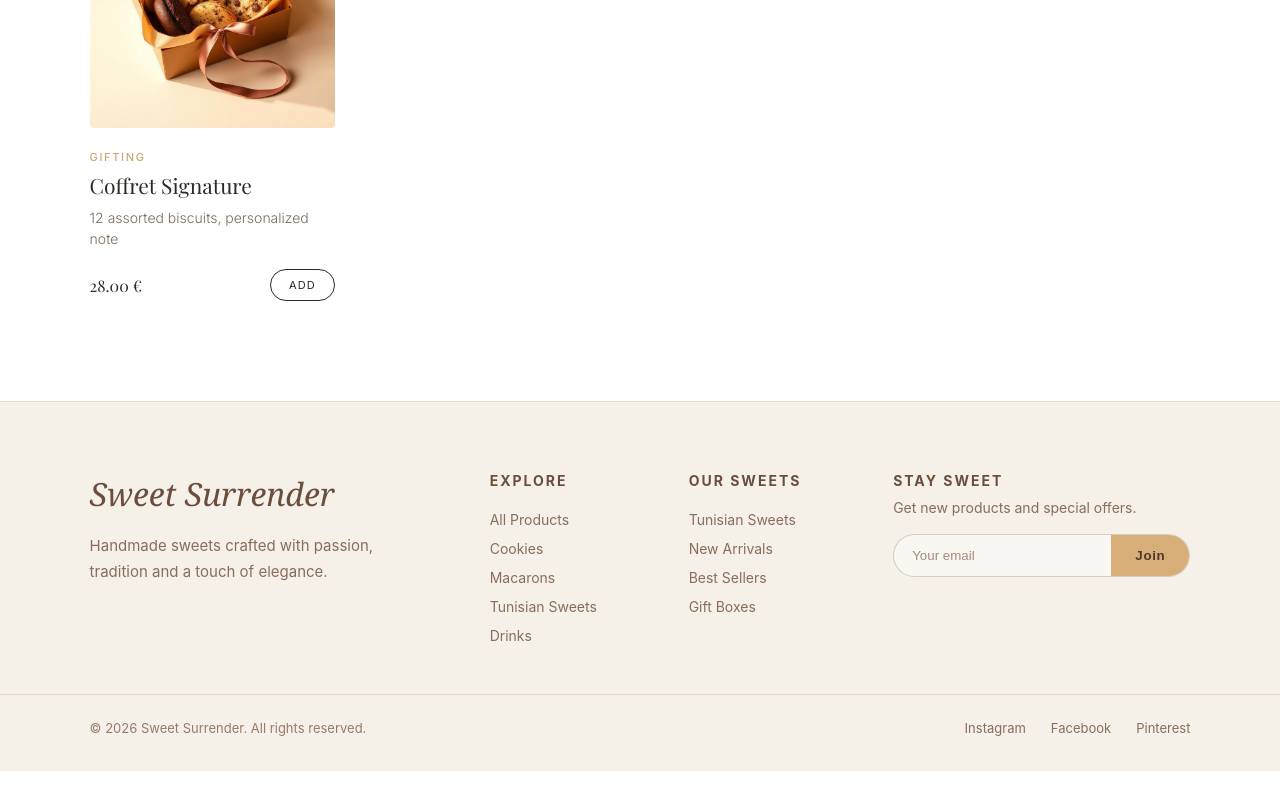
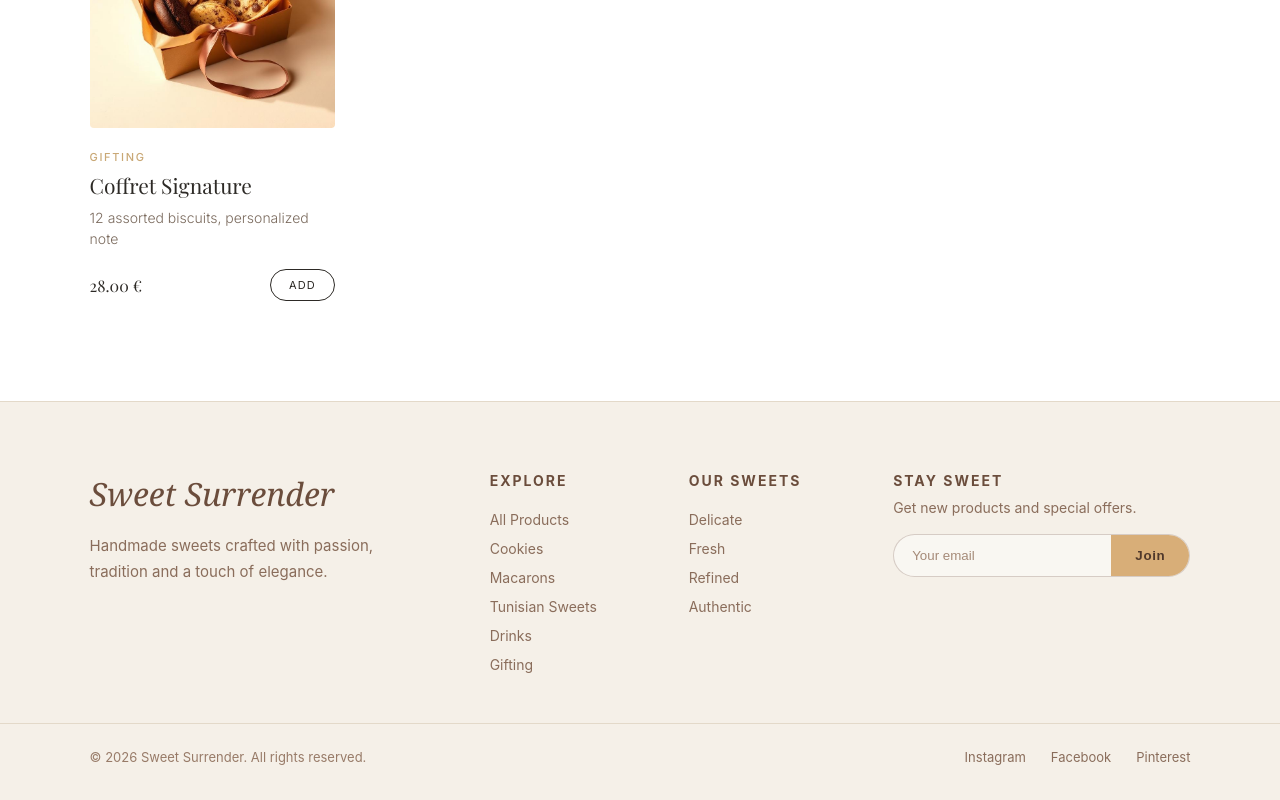
Before and after one commit to omarmhiri1998/M-SHOP, a React (Create React App) app in the folder my-app/: page /boutique in a window 1280 px wide. Shown: the part 4328-5128 px from the top of the page. Before the commit the page ends 5099 px from the top, so only its background shows below. Built offline with nearby package versions, Linux system fonts and the light colour scheme; a web font is replaced by a local one.

Commit message:
qlq modification

```diff
--- a/my-app/src/components/footer/Footer.jsx
+++ b/my-app/src/components/footer/Footer.jsx
@@ -38,16 +38,19 @@ function Footer() {
               <Link to="/boutique/drinks">
                 Drinks
               </Link>
+              <Link to="/gifting">
+                Gifting</Link>
+
         </div>
 
 
         <div className="footer-section">
-          <h3>Our Sweets</h3>
+          <h3>Our Sweets </h3>
 
-          <a href="/">Tunisian Sweets</a>
-          <a href="/">New Arrivals</a>
-          <a href="/">Best Sellers</a>
-          <a href="/">Gift Boxes</a>
+          <a href="/">Delicate</a>
+          <a href="/">Fresh</a>
+          <a href="/">Refined</a>
+          <a href="/">Authentic</a>
         </div>
 
 
--- a/my-app/src/pages/AllProducts.css
+++ b/my-app/src/pages/AllProducts.css
@@ -91,6 +91,7 @@
     display: grid;
     grid-template-columns: repeat(4, 1fr);
     gap: 40px;
+
   }
 
   @media (max-width: 1000px) {
@@ -115,6 +116,7 @@
   .all-product-image {
     position: relative;
     margin-bottom: 22px;
+
   }
 
   .all-product-image img {
@@ -123,6 +125,9 @@
     object-fit: cover;
     border-radius: 4px;
     display: block;
+
+
+
   }
 
   .all-product-type {
--- a/my-app/src/pages/AllProducts.jsx
+++ b/my-app/src/pages/AllProducts.jsx
@@ -6,8 +6,7 @@ import { drinks } from '../data/drinks';
 import { giftingItems } from '../data/gifting';
 import './AllProducts.css';
 
-// On fusionne toutes les collections en un seul tableau,
-// en ajoutant un champ "type" pour pouvoir filtrer par famille de produit
+
 const allProducts = [
   ...cookies.map((item) => ({ ...item, type: 'Cookies' })),
   ...macarons.map((item) => ({ ...item, type: 'Macarons' })),
--- a/my-app/src/pages/main/Main.jsx
+++ b/my-app/src/pages/main/Main.jsx
@@ -60,7 +60,7 @@ function Main({ onAdd }) {
             </p>
 
             <Link to="/boutique/cookies" >
-            Explor
+            Explore
               </Link>
           </div>
 
@@ -76,7 +76,7 @@ function Main({ onAdd }) {
             </p>
 
             <Link to="/boutique/macarons" >
-                Explor
+                Explore
               </Link>
           </div>
 
@@ -93,7 +93,7 @@ function Main({ onAdd }) {
 
 
               <Link to="/boutique/tunisian-sweets">
-              Explor
+              Explore
               </Link>
 
 
@@ -109,7 +109,7 @@ function Main({ onAdd }) {
             </p>
 
             <Link to="/boutique/drinks" >
-            Explor
+            Explore
               </Link>
           </div>
 
```
